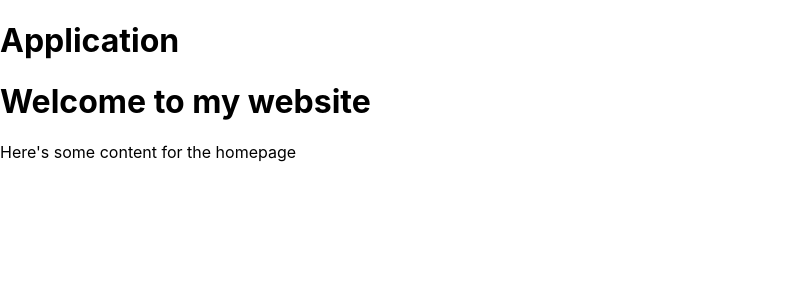
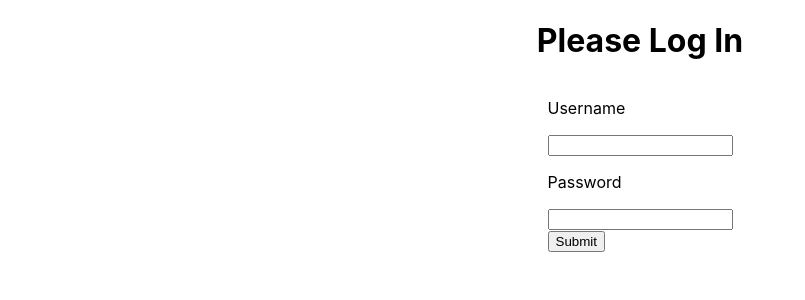
Before and after one commit to Gaetan-Mounsamy/intership_front, a React (Create React App) app: page / in a window 1280 px wide. Shown: the top 300 px of the page, without its empty margins (0-805 px from the left). Built offline with nearby package versions, Linux system fonts and the light colour scheme.

Commit message:
add login page

```diff
--- a/package.json
+++ b/package.json
@@ -6,6 +6,8 @@
     "@testing-library/jest-dom": "^5.17.0",
     "@testing-library/react": "^13.4.0",
     "@testing-library/user-event": "^13.5.0",
+    "cors": "^2.8.5",
+    "express": "^4.18.2",
     "react": "^18.2.0",
     "react-dom": "^18.2.0",
     "react-router-dom": "^6.21.3",
--- a/src/App.js
+++ b/src/App.js
@@ -1,11 +1,30 @@
-import React from "react";
+import React, {useState} from "react";
 import { BrowserRouter as Router, Route, Routes } from "react-router-dom";
 import HomePage from "./components/HomePage";
 import Dashboard from './components/dashboard/Dashboard';
 import Preferences from './components/preferences/Preferences';
+import Login from "./components/login/Login";
+import UseToken from './UseToken';
 
+
+function setToken(userToken) {
+    sessionStorage.setItem('token', JSON.stringify(userToken));
+}
+
+function getToken() {
+    const tokenString = sessionStorage.getItem('token');
+    const userToken = JSON.parse(tokenString);
+    return userToken?.token
+}
 function App() {
-  return (
+
+
+
+    const { token, setToken } = UseToken();
+    if(!token){
+        return <Login setToken={setToken} />
+    }
+    return (
       <div className="wrapper">
           <h1>Application</h1>
           <Router>
--- /dev/null
+++ b/src/UseToken.js
@@ -0,0 +1,21 @@
+import { useState } from 'react';
+
+export default function UseToken() {
+    const getToken = () => {
+        const tokenString = localStorage.getItem('token');
+        const userToken = JSON.parse(tokenString);
+        return userToken?.token
+    };
+
+    const [token, setToken] = useState(getToken());
+
+    const saveToken = userToken => {
+        localStorage.setItem('token', JSON.stringify(userToken));
+        setToken(userToken.token);
+    };
+
+    return {
+        setToken: saveToken,
+        token
+    }
+}
--- /dev/null
+++ b/src/components/login/Login.css
@@ -0,0 +1,5 @@
+.login-wrapper {
+    display: flex;
+    flex-direction: column;
+    align-items: center;
+}
--- /dev/null
+++ b/src/components/login/Login.js
@@ -0,0 +1,51 @@
+import React, { useState } from 'react';
+import PropTypes from 'prop-types';
+import './Login.css';
+
+async function loginUser(credentials) {
+    return fetch('http://localhost:8080/login', {
+        method: 'POST',
+        headers: {
+            'Content-Type': 'application/json'
+        },
+        body: JSON.stringify(credentials)
+    })
+        .then(data => data.json())
+}
+
+export default function Login({ setToken }) {
+    const [username, setUserName] = useState();
+    const [password, setPassword] = useState();
+
+    const handleSubmit = async e => {
+        e.preventDefault();
+        const token = await loginUser({
+            username,
+            password
+        });
+        setToken(token);
+    }
+
+    return(
+        <div className="login-wrapper">
+            <h1>Please Log In</h1>
+            <form onSubmit={handleSubmit}>
+                <label>
+                    <p>Username</p>
+                    <input type="text" onChange={e => setUserName(e.target.value)} />
+                </label>
+                <label>
+                    <p>Password</p>
+                    <input type="password" onChange={e => setPassword(e.target.value)} />
+                </label>
+                <div>
+                    <button type="submit">Submit</button>
+                </div>
+            </form>
+        </div>
+    )
+}
+
+Login.propTypes = {
+    setToken: PropTypes.func.isRequired
+};
```
Also changed, not shown: src/App.css (+2 -37 lines), src/server.js (added, +13 -0 lines), 1 other file (tests, documents, lock files or other folders).
